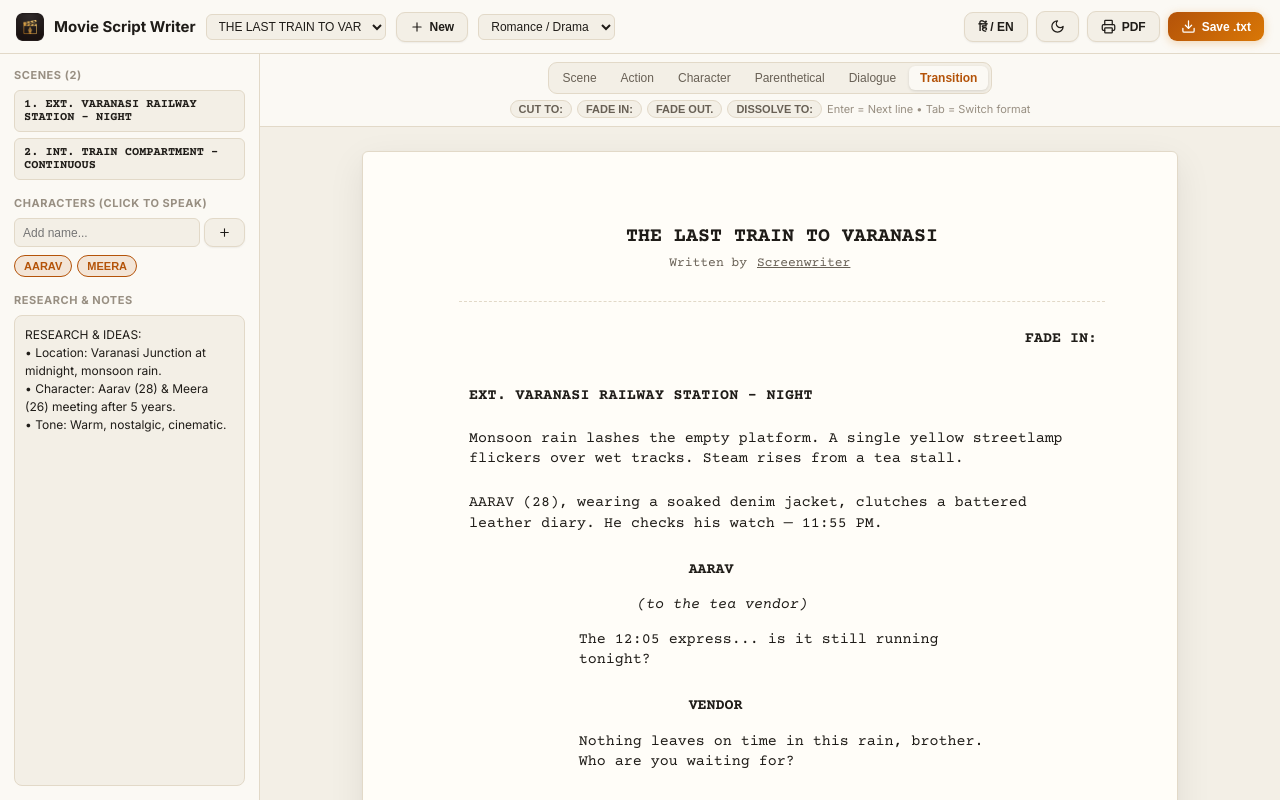
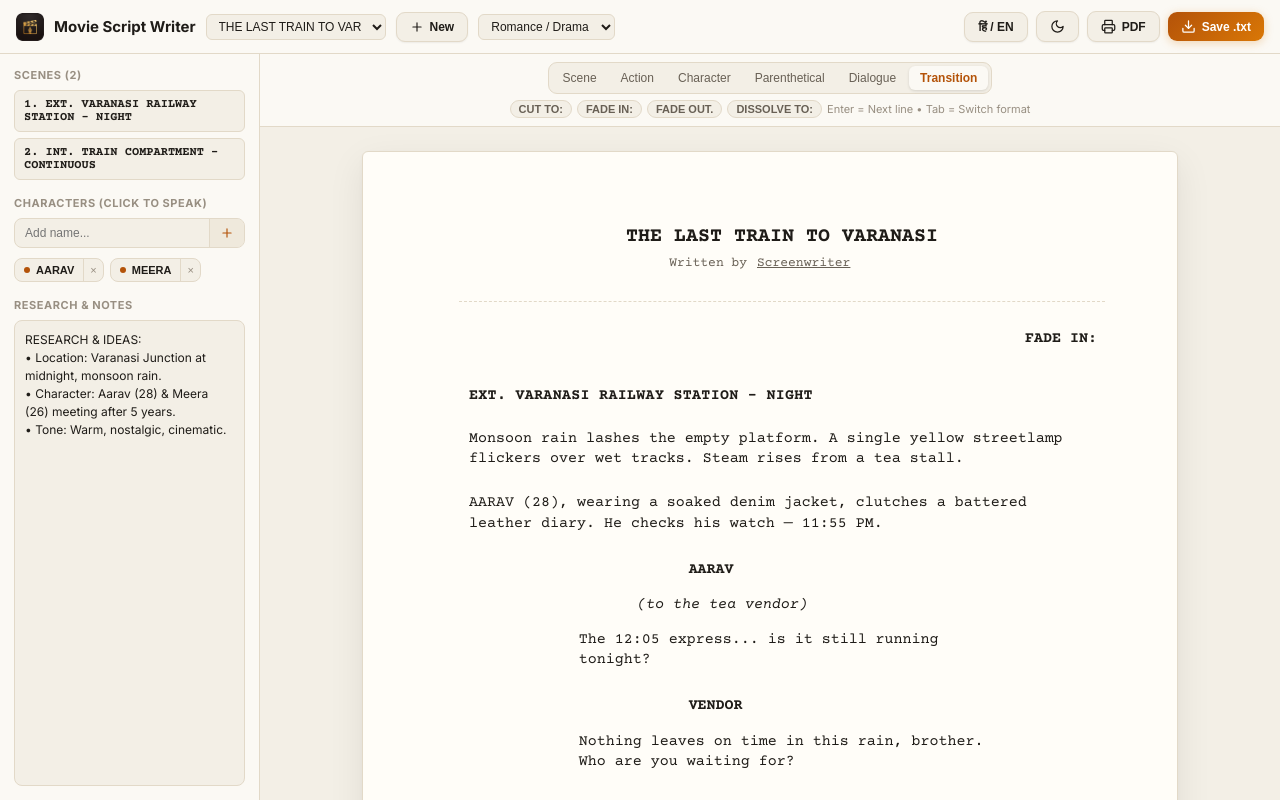
Before and after one commit to smartstopwach/Movie-script-, a React (Vite) app: page / in a window 1280 px wide. Built offline with nearby package versions, Linux system fonts and the light colour scheme.

Commit message:
Polish Characters input group and sleek character chips
Co-authored-by: arena-agent <297053741+arena-agent@users.noreply.github.com>

```diff
--- a/src/App.tsx
+++ b/src/App.tsx
@@ -464,7 +464,17 @@ export function App() {
           {/* Characters Quick-Click */}
           <div>
             <div style={labelStyle}>{t.characters}</div>
-            <div style={{ display: 'flex', gap: 4, marginTop: 8 }}>
+            <div
+              style={{
+                display: 'flex',
+                alignItems: 'center',
+                marginTop: 8,
+                borderRadius: 8,
+                border: '1px solid var(--border)',
+                background: 'var(--bg-app)',
+                overflow: 'hidden',
+              }}
+            >
               <input
                 value={newCharName}
                 onChange={(e) => setNewCharName(e.target.value)}
@@ -472,38 +482,91 @@ export function App() {
                 placeholder={t.addName}
                 style={{
                   flex: 1,
-                  padding: '5px 8px',
-                  borderRadius: 6,
-                  border: '1px solid var(--border)',
-                  background: 'var(--bg-app)',
+                  minWidth: 0,
+                  padding: '7px 10px',
+                  border: 'none',
+                  background: 'transparent',
                   color: 'var(--text-primary)',
                   fontSize: 12,
                   outline: 'none',
                 }}
               />
-              <button onClick={addCharacter} style={btnStyle('secondary')}>
-                <Plus size={13} />
+              <button
+                onClick={addCharacter}
+                style={{
+                  padding: '7px 10px',
+                  border: 'none',
+                  borderLeft: '1px solid var(--border)',
+                  background: 'var(--bg-hover)',
+                  color: 'var(--accent)',
+                  cursor: 'pointer',
+                  display: 'flex',
+                  alignItems: 'center',
+                }}
+                title="Add Character"
+              >
+                <Plus size={14} />
               </button>
             </div>
-            <div style={{ display: 'flex', gap: 5, flexWrap: 'wrap', marginTop: 8 }}>
+            <div style={{ display: 'flex', gap: 6, flexWrap: 'wrap', marginTop: 10 }}>
               {characters.map((c) => (
+                <div
+                  key={c}
+                  style={{
+                    display: 'inline-flex',
+                    alignItems: 'center',
+                    borderRadius: 8,
+                    border: '1px solid var(--border)',
+                    background: 'var(--bg-app)',
+                    overflow: 'hidden',
+                  }}
+                >
                   <button
-                  key={c}
                     onClick={() => insertCharacterDialogue(c)}
                     style={{
-                    padding: '4px 9px',
-                    borderRadius: 999,
-                    border: '1px solid var(--accent)',
-                    background: 'var(--accent-soft)',
-                    color: 'var(--accent)',
+                      display: 'inline-flex',
+                      alignItems: 'center',
+                      gap: 6,
+                      padding: '5px 9px',
+                      border: 'none',
+                      background: 'transparent',
+                      color: 'var(--text-primary)',
                       fontSize: 11,
-                    fontWeight: 700,
+                      fontWeight: 600,
                       cursor: 'pointer',
                     }}
                     title={`Insert ${c} + Dialogue`}
                   >
+                    <span
+                      style={{
+                        width: 6,
+                        height: 6,
+                        borderRadius: '50%',
+                        background: 'var(--accent)',
+                      }}
+                    />
                     {c}
                   </button>
+                  <button
+                    onClick={() =>
+                      updateStory({
+                        characters: characters.filter((item) => item !== c),
+                      })
+                    }
+                    style={{
+                      padding: '5px 6px',
+                      border: 'none',
+                      borderLeft: '1px solid var(--border)',
+                      background: 'transparent',
+                      color: 'var(--text-muted)',
+                      fontSize: 11,
+                      cursor: 'pointer',
+                    }}
+                    title="Remove"
+                  >
+                    ×
+                  </button>
+                </div>
               ))}
             </div>
           </div>
```
Also changed, not shown: 2 other files (tests, documents, lock files or other folders). Lines whose indentation alone changed are shown as unchanged.
